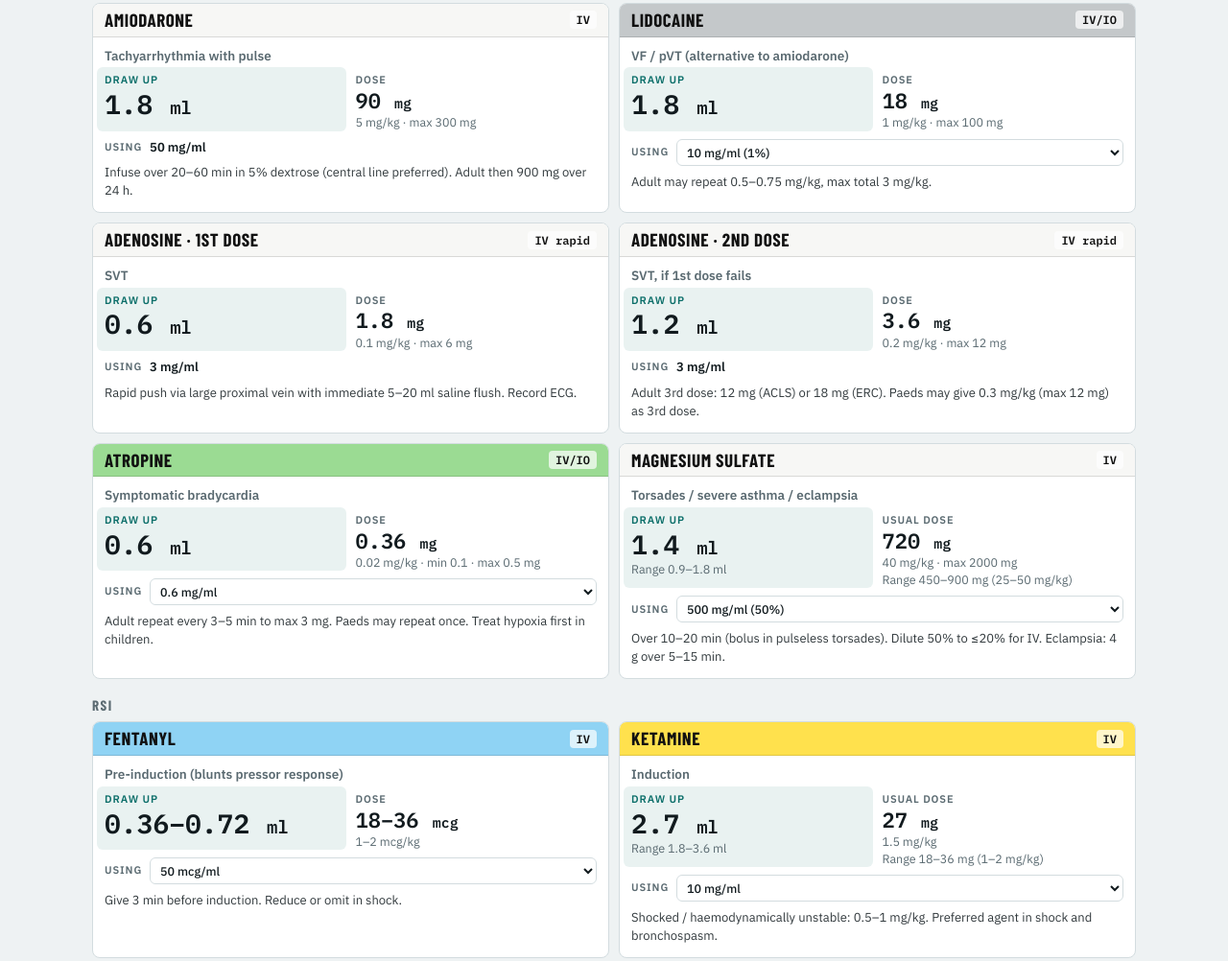
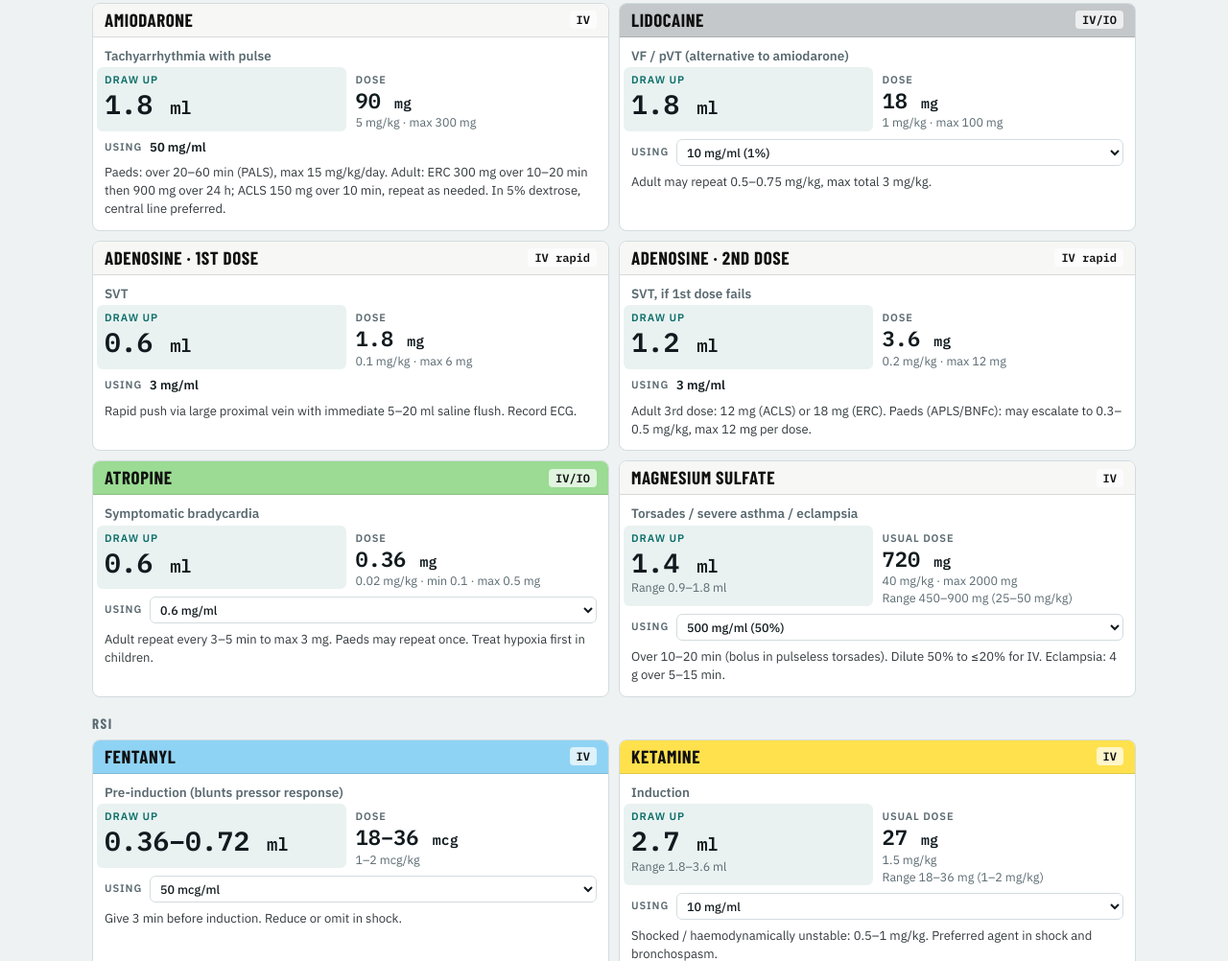
Before and after one commit to AnaanHassan/emergency-drug-calculator, a plain HTML site: page index.html in a window 1280 px wide. Shown: the part 754-1756 px from the top of the page at 96% size. Drawn offline with nearby package versions, Linux system fonts and the light colour scheme.

Commit message:
fix: correct sux adult cap, infant IV paracetamol, amiodarone and adenosine notes
Co-Authored-By: Claude Opus 5.5 <noreply@anthropic.com>

```diff
--- a/index.html
+++ b/index.html
@@ -246,7 +246,7 @@ footer strong { color: var(--fg); }
     { id: "amio-pulse", name: "Amiodarone", cls: "other", cat: "arrest", ind: "Tachyarrhythmia with pulse", route: "IV", unit: "mg",
       concs: [{ l: "50 mg/ml", v: 50 }],
       p: { kg: 5, max: 300 }, a: { fixed: 300 },
-      note: "Infuse over 20–60 min in 5% dextrose (central line preferred). Adult then 900 mg over 24 h." },
+      note: "Paeds: over 20–60 min (PALS), max 15 mg/kg/day. Adult: ERC 300 mg over 10–20 min then 900 mg over 24 h; ACLS 150 mg over 10 min, repeat as needed. In 5% dextrose, central line preferred." },
     { id: "lido-arrest", name: "Lidocaine", cls: "local", cat: "arrest", ind: "VF / pVT (alternative to amiodarone)", route: "IV/IO", unit: "mg",
       concs: [{ l: "10 mg/ml (1%)", v: 10 }, { l: "20 mg/ml (2%)", v: 20 }],
       p: { kg: 1, max: 100 }, a: { kg: [1, 1.5], u: 1 },
@@ -258,7 +258,7 @@ footer strong { color: var(--fg); }
     { id: "adeno-2", name: "Adenosine · 2nd dose", cls: "other", cat: "arrest", ind: "SVT, if 1st dose fails", route: "IV rapid", unit: "mg",
       concs: [{ l: "3 mg/ml", v: 3 }],
       p: { kg: 0.2, max: 12 }, a: { fixed: 12 },
-      note: "Adult 3rd dose: 12 mg (ACLS) or 18 mg (ERC). Paeds may give 0.3 mg/kg (max 12 mg) as 3rd dose." },
+      note: "Adult 3rd dose: 12 mg (ACLS) or 18 mg (ERC). Paeds (APLS/BNFc): may escalate to 0.3–0.5 mg/kg, max 12 mg per dose." },
     { id: "atro-brady", name: "Atropine", cls: "anticholin", cat: "arrest", ind: "Symptomatic bradycardia", route: "IV/IO", unit: "mg",
       concs: [{ l: "0.6 mg/ml", v: 0.6 }, { l: "1 mg/ml", v: 1 }, { l: "0.1 mg/ml (prefilled)", v: 0.1 }],
       p: { kg: 0.02, min: 0.1, max: 0.5 }, a: { fixed: [0.5, 1] },
@@ -292,7 +292,7 @@ footer strong { color: var(--fg); }
     { id: "sux", name: "Suxamethonium", cls: "nmb", cat: "rsi", ind: "Paralysis, depolarising", route: "IV", unit: "mg",
       concs: [{ l: "50 mg/ml", v: 50 }],
       p: { fn: pt => (pt.ageY != null && pt.ageY < 1) ? { kg: 2, basis: "Infant 2 mg/kg" } : { kg: [1, 2], u: 2 }, max: 150 },
-      a: { kg: 1.5, max: 150 },
+      a: { kg: 1.5, max: 200 },
       note: "Avoid: hyperkalaemia, burns or crush >24 h, neuromuscular disease, malignant hyperthermia history. Have atropine ready in children." },
     { id: "roc", name: "Rocuronium", cls: "nmb", cat: "rsi", ind: "Paralysis, non-depolarising", route: "IV", unit: "mg",
       concs: [{ l: "10 mg/ml", v: 10 }],
@@ -342,8 +342,8 @@ footer strong { color: var(--fg); }
       note: "Titrate every 5–10 min. Reduce in elderly and renal impairment." },
     { id: "para-iv", name: "Paracetamol", cls: "other", cat: "sed", ind: "Analgesia / antipyretic", route: "IV", unit: "mg",
       concs: [{ l: "10 mg/ml", v: 10 }],
-      p: { kg: 15, max: 1000 }, a: { fn: pt => pt.wt && pt.wt < 50 ? { kg: 15, basis: "<50 kg: 15 mg/kg" } : { fixed: 1000, basis: "≥50 kg: 1 g" } },
-      note: "Every 4–6 h, max 60 mg/kg/day (adult ≥50 kg: 4 g/day)." },
+      p: { fn: pt => pt.wt && pt.wt <= 10 ? { kg: 7.5, basis: "≤10 kg: 7.5 mg/kg" } : { kg: 15 }, max: 1000 }, a: { fn: pt => pt.wt && pt.wt < 50 ? { kg: 15, basis: "<50 kg: 15 mg/kg" } : { fixed: 1000, basis: "≥50 kg: 1 g" } },
+      note: "Every 4–6 h. Max per day: ≤10 kg 30 mg/kg; 10–50 kg 60 mg/kg; adult ≥50 kg 4 g." },
 
     // ----- Reversal -----
     { id: "nalox", name: "Naloxone", cls: "rev-opioid", cat: "rev", ind: "Opioid toxicity", route: "IV/IM/IO", unit: "mg",
```
